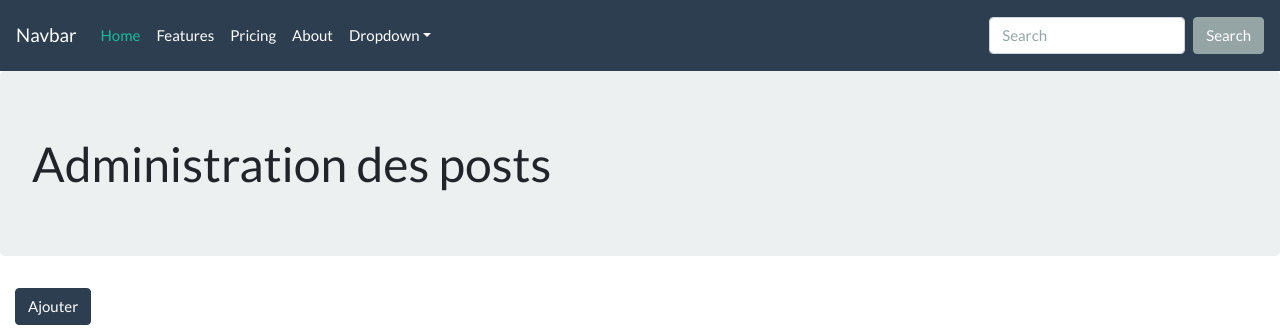
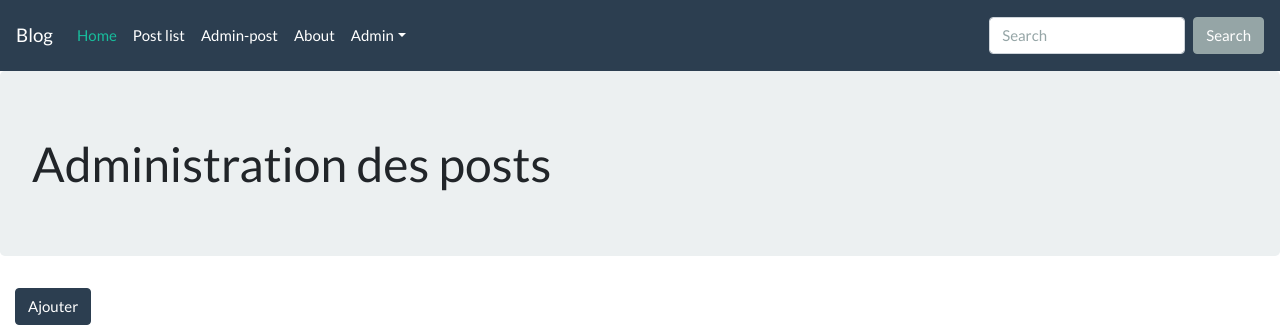
Before and after one commit to LFZDavid/OCR_P5, a PHP site: page /app/public/index.php?admin-post=list in a window 1280 px wide. Shown: the top 329 px of the page. Run offline with PHP 8.4, Linux system fonts and the light colour scheme; data that the repository does not hold is empty; some libraries are stand-ins or nearby versions.

Commit message:
fix: error manager add ; add Entity:Category

```diff
--- a/app/public/index.php
+++ b/app/public/index.php
@@ -15,7 +15,6 @@ $twig = new \Twig\Environment($loader, [
     'debug' => $config['env'] == 'dev' ? true : false,
 ]);
 $config['env'] == 'dev' ? $twig->addExtension(new \Twig\Extension\DebugExtension()) : "";
-
 
 try {
     $pdo = new \PDO("mysql:host=" . $config['db_host'] . ";dbname=" . $config['db_name'] . ";charset=utf8", $config['db_user'], $config['db_pwd']);
--- a/app/src/Model/Entity/Post.php
+++ b/app/src/Model/Entity/Post.php
@@ -9,7 +9,7 @@ class Post extends Entity
 	protected string $title = "";
 	protected string $chapo = "";
 	protected string $content = "";
-	protected int $id_author = 0;
+	protected int $id_author = 1;
 	protected int $active = 0;
 	protected $created_at = "";
 	protected $updated_at = "";
--- a/app/src/Model/Manager/PostManager.php
+++ b/app/src/Model/Manager/PostManager.php
@@ -29,8 +29,9 @@ class PostManager extends Manager
         $q->bindValue(':chapo', (string) $post->chapo());
         $q->bindValue(':content', (string) $post->content());
         $q->bindValue(':id_author', (int) $post->id_author(), PDO::PARAM_INT);
-        $q->bindValue(':active', (int) $post->id_author(), PDO::PARAM_INT);
-        return $q->execute();
+        $q->bindValue(':active', (int) $post->active(), PDO::PARAM_INT);
+        $q->execute();
+        return $this->pdo->lastInsertId();
     }
 
     protected function update(Post $post)
@@ -43,6 +44,7 @@ class PostManager extends Manager
         $q->bindValue(':id_author', (int) $post->id_author(), PDO::PARAM_INT);
         $q->bindValue(':active', (int) $post->active(), PDO::PARAM_INT);
         $q->bindValue(':id', (int) $post->id(), PDO::PARAM_INT);
-        return $q->execute();
+        $q->execute();
+        return $post->id();
     }
 }
--- a/app/src/controller/Admin/AdminPostController.php
+++ b/app/src/controller/Admin/AdminPostController.php
@@ -102,7 +102,9 @@ class AdminPostController extends Controller
             }
             $post->setTitle($title)->setChapo($chapo)->setContent($content)->setActive($active);
 
-            if ($this->manager->save($post)) {
+            var_dump($this->manager->save($post));
+            //if ($this->manager->save($post)) {
+            if (true) {
                 $message = [
                     "success" => true,
                     "content" => "Post sauvegardé !"
--- a/app/templates/includes/nav.html.twig
+++ b/app/templates/includes/nav.html.twig
@@ -1,9 +1,8 @@
 <nav class="navbar navbar-expand-lg navbar-dark bg-primary">
-  <a class="navbar-brand" href="#">Navbar</a>
+	<a class="navbar-brand" href="index.php">Blog</a>
 	<button class="navbar-toggler" type="button" data-toggle="collapse" data-target="#navbarColor01" aria-controls="navbarColor01" aria-expanded="false" aria-label="Toggle navigation">
 		<span class="navbar-toggler-icon"></span>
 	</button>
-
 	<div class="collapse navbar-collapse" id="navbarColor01">
 		<ul class="navbar-nav mr-auto">
 			<li class="nav-item active">
@@ -12,20 +11,19 @@
 				</a>
 			</li>
 			<li class="nav-item">
-        <a class="nav-link" href="#">Features</a>
+				<a class="nav-link" href="index.php?post">Post list</a>
 			</li>
 			<li class="nav-item">
-        <a class="nav-link" href="#">Pricing</a>
+				<a class="nav-link" href="index.php?admin-post=list">Admin-post</a>
 			</li>
 			<li class="nav-item">
 				<a class="nav-link" href="#">About</a>
 			</li>
 			<li class="nav-item dropdown">
-        <a class="nav-link dropdown-toggle" data-toggle="dropdown" href="#" role="button" aria-haspopup="true" aria-expanded="false">Dropdown</a>
+				<a class="nav-link dropdown-toggle" data-toggle="dropdown" href="#" role="button" aria-haspopup="true" aria-expanded="false">Admin</a>
 				<div class="dropdown-menu">
-          <a class="dropdown-item" href="#">Action</a>
-          <a class="dropdown-item" href="#">Another action</a>
-          <a class="dropdown-item" href="#">Something else here</a>
+					<a class="dropdown-item" href="index.php?admin-post=list">Admin-posts</a>
+					<a class="dropdown-item" href="index.php?admin-post-form=0">Ajouter un post</a>
 					<div class="dropdown-divider"></div>
 					<a class="dropdown-item" href="#">Separated link</a>
 				</div>
```
Also changed, not shown: app/src/Model/Entity/Category.php (added, +24 -0 lines), app/src/Model/Repository/CategoryRepository.php (added, +12 -0 lines). Lines whose indentation alone changed are shown as unchanged.
